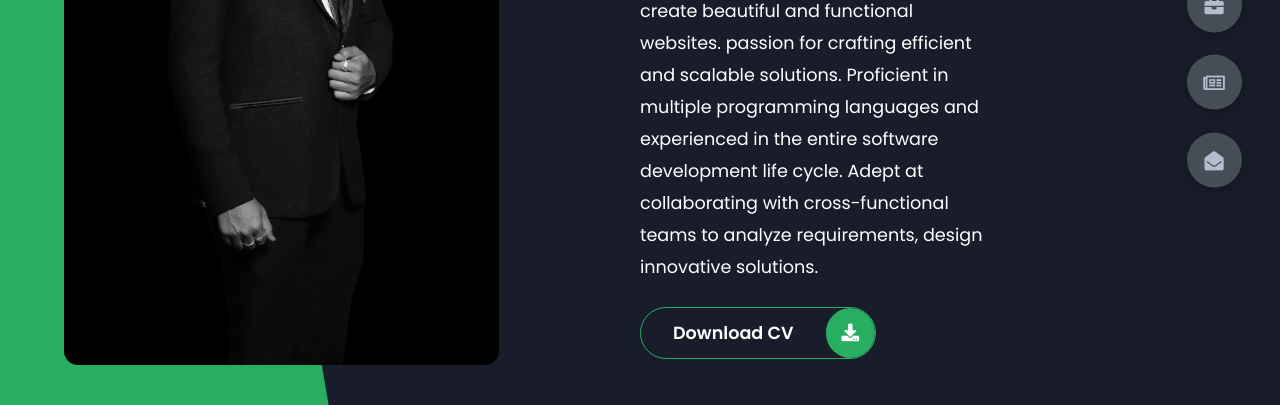
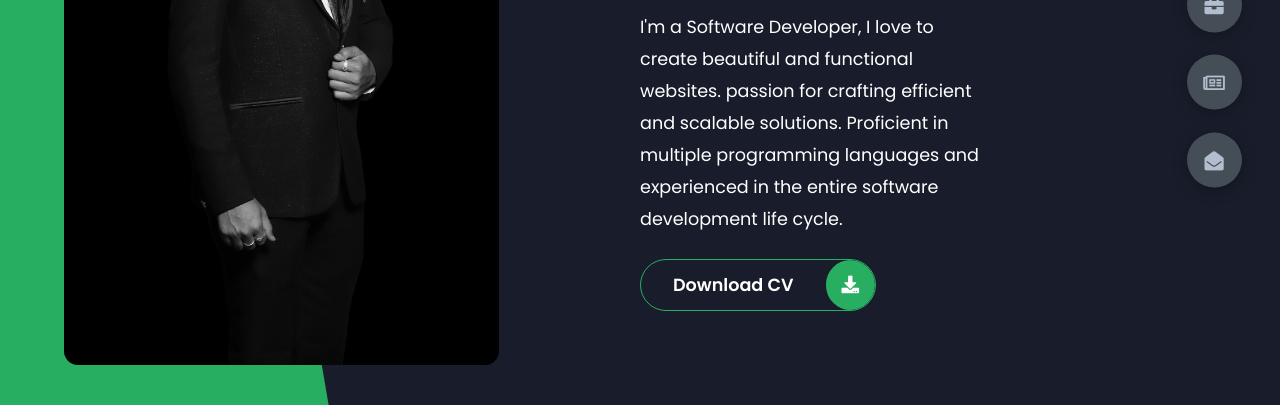
Before and after one commit to swastik1112/swaswebsite.github.io, a plain HTML site: page index.html in a window 1280 px wide. Shown: the part 395-800 px from the top of the page. Drawn offline with Linux system fonts and the light colour scheme.

Commit message:
Update index.html

```diff
--- a/index.html
+++ b/index.html
@@ -29,8 +29,6 @@
                     I'm a Software Developer, I love to create beautiful and functional websites.
                     passion for crafting efficient and scalable solutions. Proficient in multiple
                     programming languages and experienced in the entire software development life cycle.
-                    Adept at collaborating with cross-functional teams to analyze requirements,
-                    design innovative solutions.
                 </p>
                 <div class="btn-con">
                     <a href="" class="main-btn">
```
